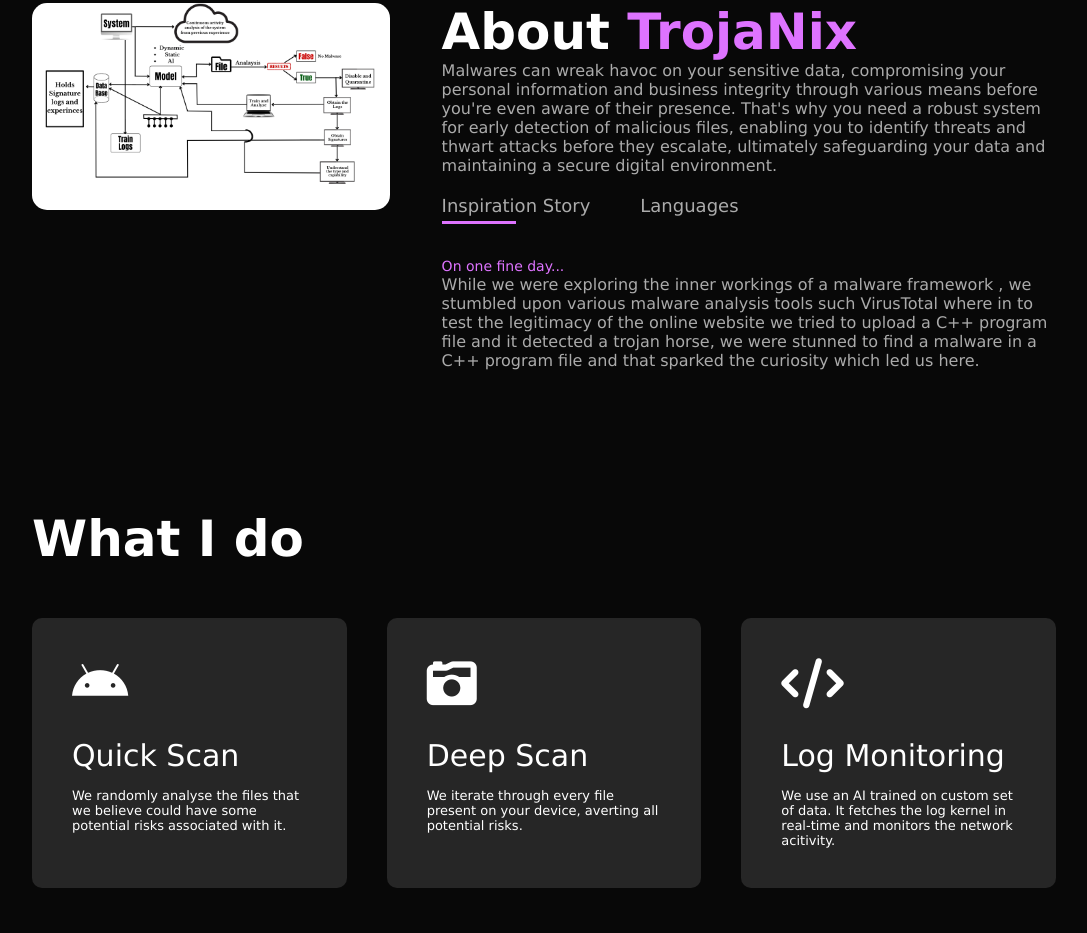
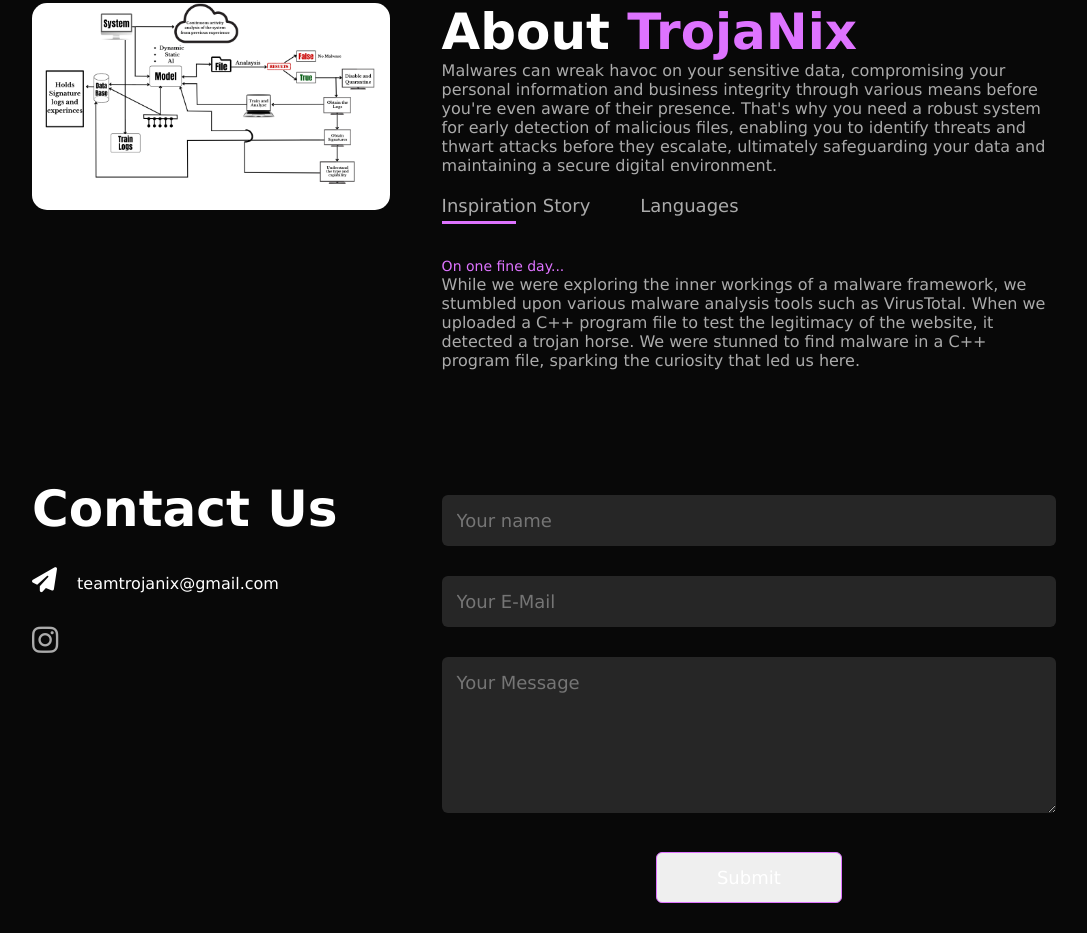
Before and after one commit to rajatsinghal1510/GUA, a plain HTML site: page index.html in a window 1280 px wide. Shown: the part 887-1820 px from the top of the page, without its empty margins (96-1183 px from the left). Drawn offline with Linux system fonts and the light colour scheme.

Commit message:
Update index.html

```diff
--- a/index.html
+++ b/index.html
@@ -16,7 +16,6 @@
                 <ul id="sidemenu">
                     <li><a href="#header">Home</a></li>
                     <li><a href="#about">About TrojaNix</a></li>
-                    <li><a href="#services">What I do?</a></li>
                     <li><a href="#contact">Contact</a></li>
                     <i class="fas fa-times" onclick="closemenu()"></i>
                 </ul>
@@ -29,14 +28,17 @@
                 <div class="social-icons">
                         <a href="https://www.instagram.com/teamtrojanix/" target="_blank"><i class="fa-brands fa-instagram"></i></a>
                 </div>
+                <div class="RESUME">
+                    <a href="" download class="btn" >Scan Now!</a>
+                </div>
             </div>
         </div>
     </div>
 
-    <!----------------------------about------------------->
 
 
-    <div id="about" class="scroll-animation">
+    <!----------------------------about------------------->
+    <div id="about">
         <div class="container">
             <div class="row">
                 <div class="about-col-1">
@@ -52,13 +54,13 @@
                     </div>
                     <div class="tab-contents active-tab" id="skills">
                         <ul>
-                            <li><span>On one fine day...</span><br>While we were exploring the inner workings of a malware framework , we stumbled upon various malware analysis tools such VirusTotal where in to test the legitimacy of the online website we tried to upload a C++ program file and it detected a trojan horse, we were stunned to find a malware in a C++ program file and that sparked the curiosity which led us here.</li>
+                            <li><span>On one fine day...</span><br>While we were exploring the inner workings of a malware framework, we stumbled upon various malware analysis tools such as VirusTotal. When we uploaded a C++ program file to test the legitimacy of the website, it detected a trojan horse. We were stunned to find malware in a C++ program file, sparking the curiosity that led us here.</li>
                         </ul>
                     </div>
 
                     <div class="tab-contents" id="experience">
                         <ul>
-                            <li><span>Front End Langaues</span><br>HTML, CSS and JavaScript</li>
+                            <li><span>Front End Langaues</span><br>HTML, CSS, and JavaScript</li>
                             <li><span>Back End Languages</span><br>Python</li>
                             <li><span>API's and Frameworks</span><br>Flask and Keras</li>
                         </ul>
@@ -70,84 +72,6 @@
     </div>
 
 
-
-    <!----------Portfolio----------------------------->
-    <div id="services" class="scroll-animation">
-        <div class="container">
-            <h1 class="sub-title">What I do</h1>
-            <div class="services-list">
-                <div>
-                    <i class="fa-brands fa-android"></i>
-                    <h2>Quick Scan</h2>
-                    <p>We randomly analyse the files that we believe could have some potential risks associated with it.</p>
-                </div>
-
-                <div>
-                    <i class="fa-solid fa-camera-retro"></i>
-                    <h2>Deep Scan</h2>
-                    <p>We iterate through every file present on your device, averting all potential risks.</p>
-                </div>
-
-                <div>
-                    <i class="fa-solid fa-code"></i>
-                    <h2>Log Monitoring</h2>
-                    <p>We use an AI trained on custom set of data. It fetches the log kernel in real-time and monitors the network acitivity.</p>
-                </div>
-
-            </div>
-        </div>
-    </div>
-
-
-    <!-----------------------My Portfolio--------------------------------->
-   <!--
-    <div id="portfolio" class="scroll-animation">
-        <div class="container">
-            <h1 class="sub-title">My Portfolio</h1>
-            <div class="work-list">
-                <div class="work">
-                    <img src="imgA.png">
-                    <div class="layer">
-                        <h3>A</h3>
-                        <p>An Arduino-powered robot employs ultrasonic sensors to traverse a maze, utilizing these sensors to navigate its path and successfully locate the exit.</p>
-                        <a href=""><i class="fa-solid fa-up-right-from-square"></i></a>
-                    </div>
-                </div>
-
-                <div class="work">
-                    <img src="imgB.png">
-                    <div class="layer">
-                        <h3>B</h3>
-                        <p>The line-following robot is a nimble autonomous robot that uses sensors to track and follow lines, showcasing precise navigation and intelligent control.</p>
-                        <a href=""><i class="fa-solid fa-up-right-from-square"></i></a>
-                    </div>
-                </div>
-
-                <div class="work">
-                    <img src="imgC.png">
-                    <div class="layer">
-                        <h3>C</h3>
-                        <p>The autonomous car utilizes cameras and OpenCV to perceive its surroundings, enabling real-time image processing for navigation and obstacle avoidance.</p>
-                        <a href=""><i class="fa-solid fa-up-right-from-square"></i></a>
-                    </div>
-                </div>
-
-            </div>
-        </div>
-    </div>
-  -->
-
-
-
-    <!--------------------Download Resume-------------------------------->
-  <!--
-    <div id="resume" class="scroll-animation">
-        <div class="RESUME">
-            <h1 class="sub-title">My Resume</h1>
-            <a href="" download class="btn" >Download</a>
-        </div>
-    </div>
--->
     <!---------------------Contact--------------------------------------->
 
     <div id="contact" class="scroll-animation">
@@ -176,23 +100,7 @@
         </div>
     </div>
 
-
-
-
-
-
-
-
-
-
-
-
-
-
-
-
     <script>
-
         var tablinks = document.getElementsByClassName("tab-links");
         var tabcontents = document.getElementsByClassName("tab-contents");
         function opentab(tabname){
@@ -205,7 +113,6 @@
             event.currentTarget.classList.add("active-link");
             document.getElementById(tabname).classList.add("active-tab");
         }
-
     </script>
 
     <script>
@@ -216,9 +123,6 @@
         function closemenu(){
             sidemenu.style.right = "-200px";
         }
-
-
-
     </script>
 
     <script>
@@ -253,6 +157,5 @@
     })
     </script>
 
-
 </body>
 </html>
```
Lines whose indentation alone changed are shown as unchanged.
